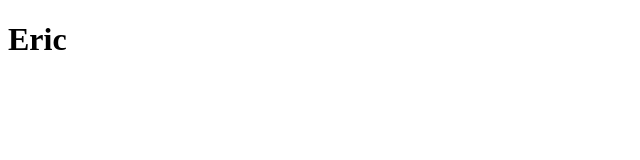
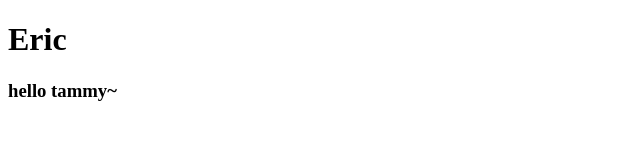
Before and after one commit to l443018/gitflow-practice, a plain HTML site: page index.html in a window 1280 px wide. Shown: the whole page, without its empty margins (0-640 px from the left). Drawn offline with Linux system fonts and the light colour scheme.

Commit message:
edit index

```diff
--- a/index.html
+++ b/index.html
@@ -7,5 +7,6 @@
 </head>
 <body>
 <h1>Eric</h1>
+<h3>hello tammy~</h3>
 </body>
 </html>
```
